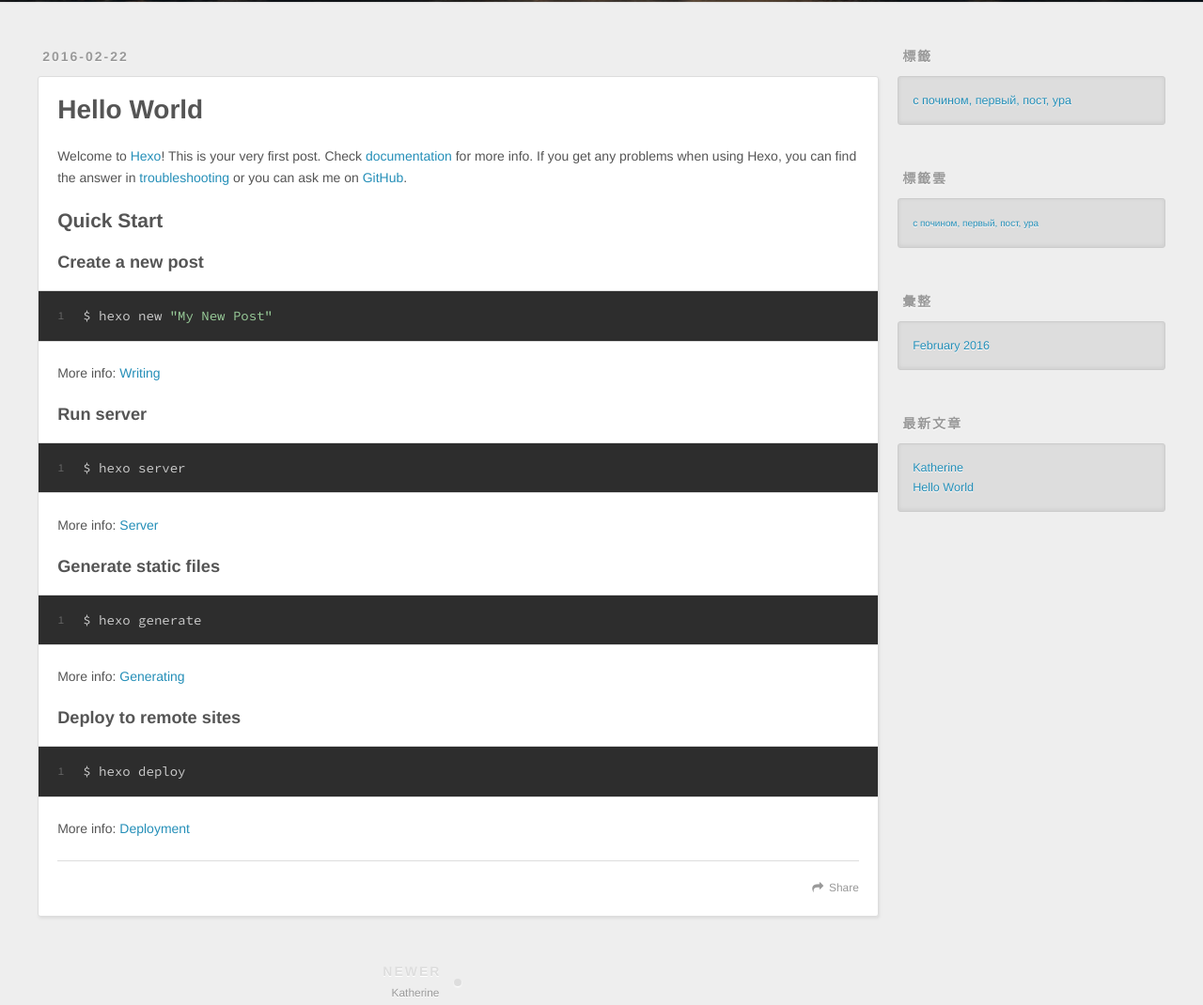
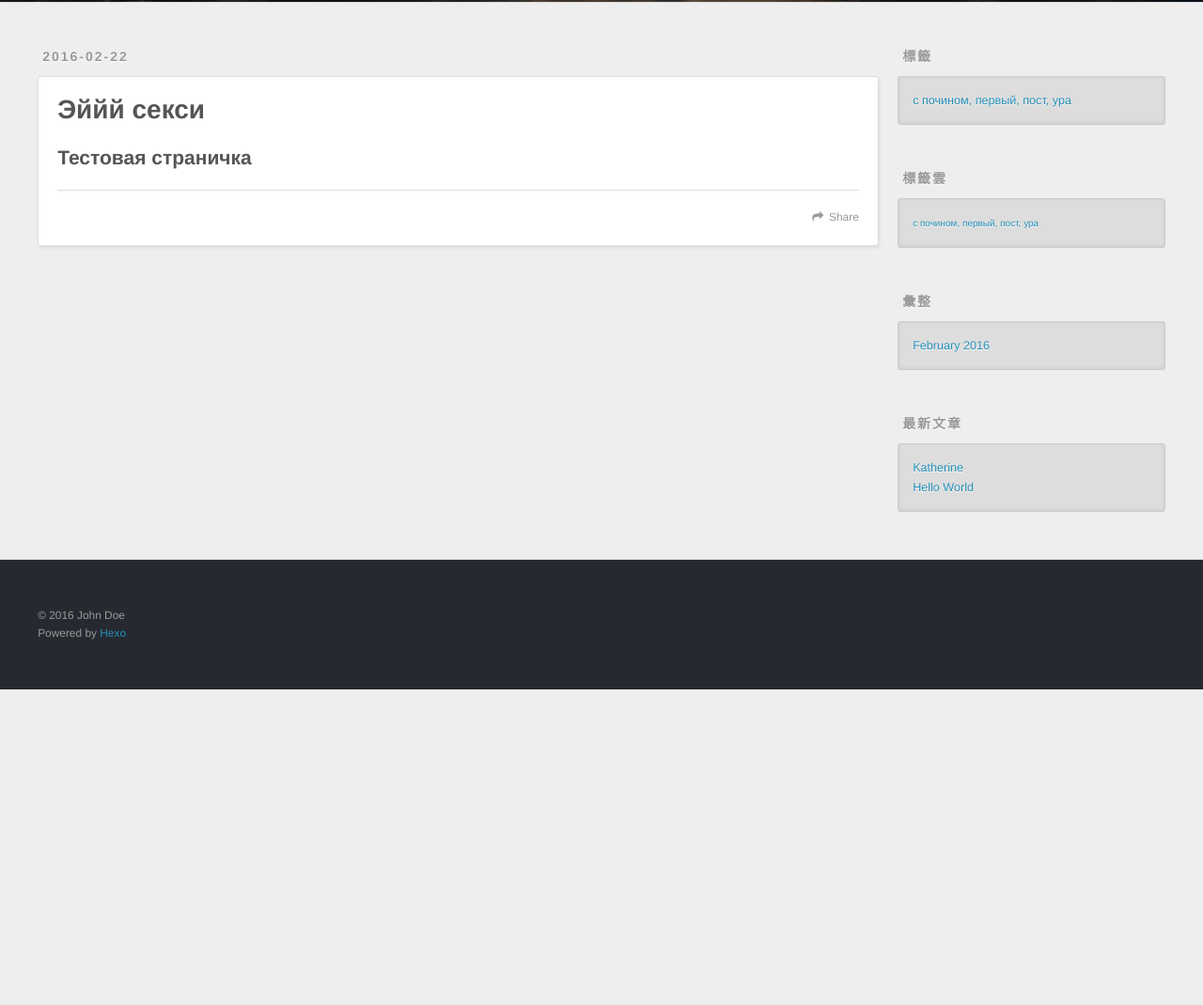
Before and after one commit to Laokoont/laokoont.github.io, a plain HTML site: page Test-Page/index.html in a window 1280 px wide. Shown: the part 298-1368 px from the top of the page at 94% size. After the commit the page ends 1032 px from the top, so only its background shows below. Drawn offline with nearby package versions, Linux system fonts and the light colour scheme; files that its build step writes are made by us from their sources; files whose address does not match are found by name.

Commit message:
new page

```diff
--- a/2016/02/22/hello-world/index.html
+++ b/Test-Page/index.html
@@ -3,21 +3,18 @@
 <head>
   <meta charset="utf-8">
 
-  <title>Hello World | Hexo</title>
+  <title>Эййй секси | Hexo</title>
   <meta name="viewport" content="width=device-width, initial-scale=1, maximum-scale=1">
-  <meta name="description" content="Welcome to Hexo! This is your very first post. Check documentation for more info. If you get any problems when using Hexo, you can find the answer in troubleshooting or you can ask me on GitHub.
-Quick">
-<meta property="og:type" content="article">
-<meta property="og:title" content="Hello World">
-<meta property="og:url" content="hhttp://laokoont.github.io/pulse/2016/02/22/hello-world/index.html">
+  <meta name="description" content="Тестовая страничка">
+<meta property="og:type" content="website">
+<meta property="og:title" content="Эййй секси">
+<meta property="og:url" content="hhttp://laokoont.github.io/pulse/Test-Page/index.html">
 <meta property="og:site_name" content="Hexo">
-<meta property="og:description" content="Welcome to Hexo! This is your very first post. Check documentation for more info. If you get any problems when using Hexo, you can find the answer in troubleshooting or you can ask me on GitHub.
-Quick">
-<meta property="og:updated_time" content="2016-02-22T15:19:21.000Z">
+<meta property="og:description" content="Тестовая страничка">
+<meta property="og:updated_time" content="2016-02-22T16:07:31.000Z">
 <meta name="twitter:card" content="summary">
-<meta name="twitter:title" content="Hello World">
-<meta name="twitter:description" content="Welcome to Hexo! This is your very first post. Check documentation for more info. If you get any problems when using Hexo, you can find the answer in troubleshooting or you can ask me on GitHub.
-Quick">
+<meta name="twitter:title" content="Эййй секси">
+<meta name="twitter:description" content="Тестовая страничка">
 
     <link rel="alternate" href="/atom.xml" title="Hexo" type="application/atom+xml">
 
@@ -66,10 +63,10 @@ Quick">
   </div>
 </header>
       <div class="outer">
-        <section id="main"><article id="post-hello-world" class="article article-type-post" itemscope itemprop="blogPost">
+        <section id="main"><article id="page-undefined" class="article article-type-page" itemscope itemprop="blogPost">
   <div class="article-meta">
-    <a href="/pulse/2016/02/22/hello-world/" class="article-date">
-  <time datetime="2016-02-22T15:19:21.000Z" itemprop="datePublished">2016-02-22</time>
+    <a href="/pulse/Test-Page/index.html" class="article-date">
+  <time datetime="2016-02-22T16:07:07.000Z" itemprop="datePublished">2016-02-22</time>
 </a>
 
   </div>
@@ -80,7 +77,7 @@ Quick">
 
 
     <h1 class="article-title" itemprop="name">
-      Hello World
+      Эййй секси
     </h1>
 
 
@@ -88,39 +85,16 @@ Quick">
 
     <div class="article-entry" itemprop="articleBody">
 
-        <p>Welcome to <a href="https://hexo.io/" target="_blank" rel="external">Hexo</a>! This is your very first post. Check <a href="https://hexo.io/docs/" target="_blank" rel="external">documentation</a> for more info. If you get any problems when using Hexo, you can find the answer in <a href="https://hexo.io/docs/troubleshooting.html" target="_blank" rel="external">troubleshooting</a> or you can ask me on <a href="https://github.com/hexojs/hexo/issues" target="_blank" rel="external">GitHub</a>.</p>
-<h2 id="Quick-Start"><a href="#Quick-Start" class="headerlink" title="Quick Start"></a>Quick Start</h2><h3 id="Create-a-new-post"><a href="#Create-a-new-post" class="headerlink" title="Create a new post"></a>Create a new post</h3><figure class="highlight bash"><table><tr><td class="gutter"><pre><span class="line">1</span><br></pre></td><td class="code"><pre><span class="line">$ hexo new <span class="string">"My New Post"</span></span><br></pre></td></tr></table></figure>
-<p>More info: <a href="https://hexo.io/docs/writing.html" target="_blank" rel="external">Writing</a></p>
-<h3 id="Run-server"><a href="#Run-server" class="headerlink" title="Run server"></a>Run server</h3><figure class="highlight bash"><table><tr><td class="gutter"><pre><span class="line">1</span><br></pre></td><td class="code"><pre><span class="line">$ hexo server</span><br></pre></td></tr></table></figure>
-<p>More info: <a href="https://hexo.io/docs/server.html" target="_blank" rel="external">Server</a></p>
-<h3 id="Generate-static-files"><a href="#Generate-static-files" class="headerlink" title="Generate static files"></a>Generate static files</h3><figure class="highlight bash"><table><tr><td class="gutter"><pre><span class="line">1</span><br></pre></td><td class="code"><pre><span class="line">$ hexo generate</span><br></pre></td></tr></table></figure>
-<p>More info: <a href="https://hexo.io/docs/generating.html" target="_blank" rel="external">Generating</a></p>
-<h3 id="Deploy-to-remote-sites"><a href="#Deploy-to-remote-sites" class="headerlink" title="Deploy to remote sites"></a>Deploy to remote sites</h3><figure class="highlight bash"><table><tr><td class="gutter"><pre><span class="line">1</span><br></pre></td><td class="code"><pre><span class="line">$ hexo deploy</span><br></pre></td></tr></table></figure>
-<p>More info: <a href="https://hexo.io/docs/deployment.html" target="_blank" rel="external">Deployment</a></p>
-
+        <h2 id="Тестовая-страничка"><a href="#Тестовая-страничка" class="headerlink" title="Тестовая страничка"></a>Тестовая страничка</h2>
 
     </div>
     <footer class="article-footer">
-      <a data-url="hhttp://laokoont.github.io/pulse/2016/02/22/hello-world/" data-id="ciky6a51f0003y80kimb7a309" class="article-share-link">Share</a>
+      <a data-url="hhttp://laokoont.github.io/pulse/Test-Page/index.html" data-id="ciky6fnvz0000000k5awmn0ea" class="article-share-link">Share</a>
 
 
     </footer>
   </div>
 
-
-<nav id="article-nav">
-
-    <a href="/pulse/2016/02/22/Katherine/" id="article-nav-newer" class="article-nav-link-wrap">
-      <strong class="article-nav-caption">Newer</strong>
-      <div class="article-nav-title">
-
-          Katherine
-
-      </div>
-    </a>
-
-
-</nav>
 
 
 </article>
```
Also changed, not shown: 2016/02/22/Katherine/index.html (+1 -1 lines), index.html (+2 -2 lines).
